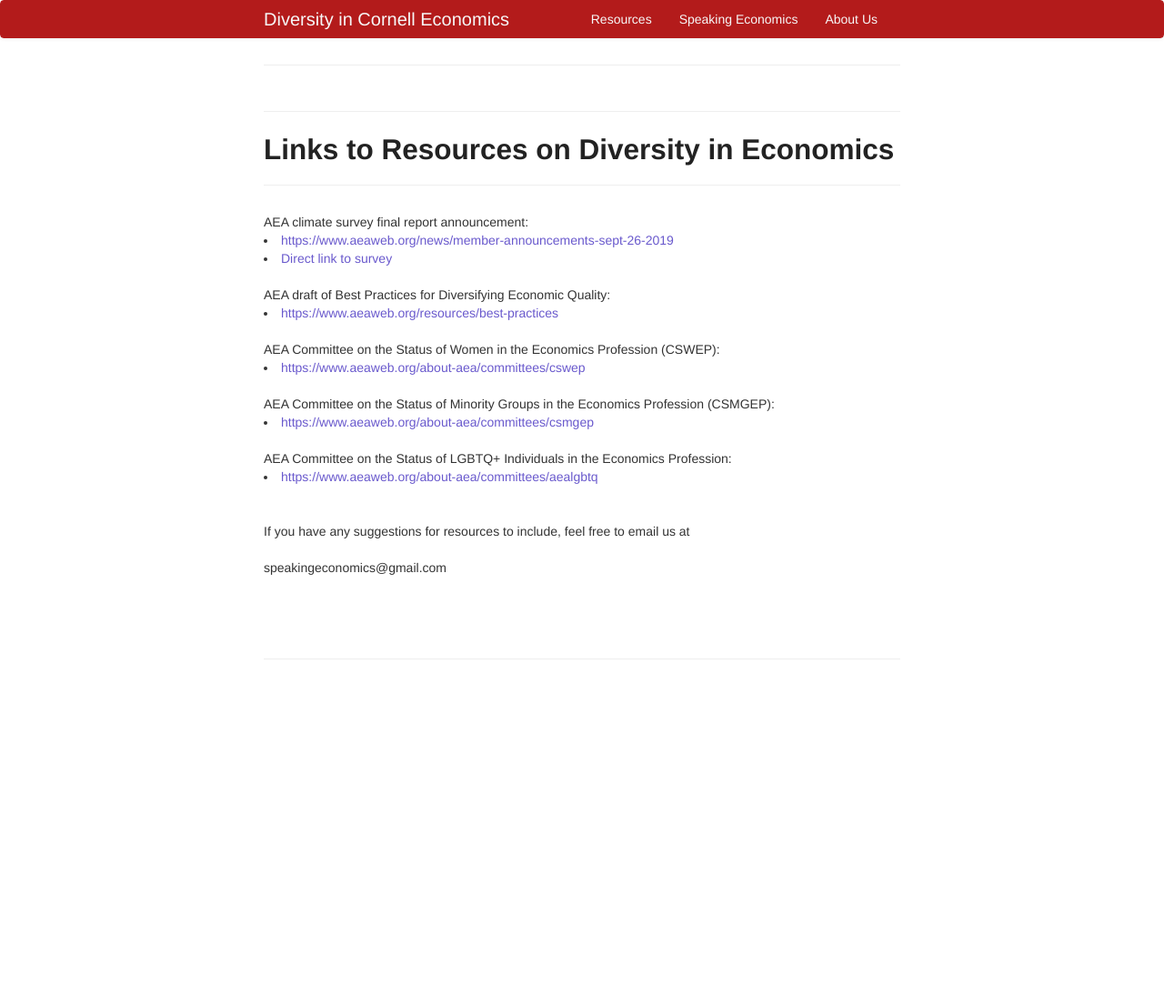
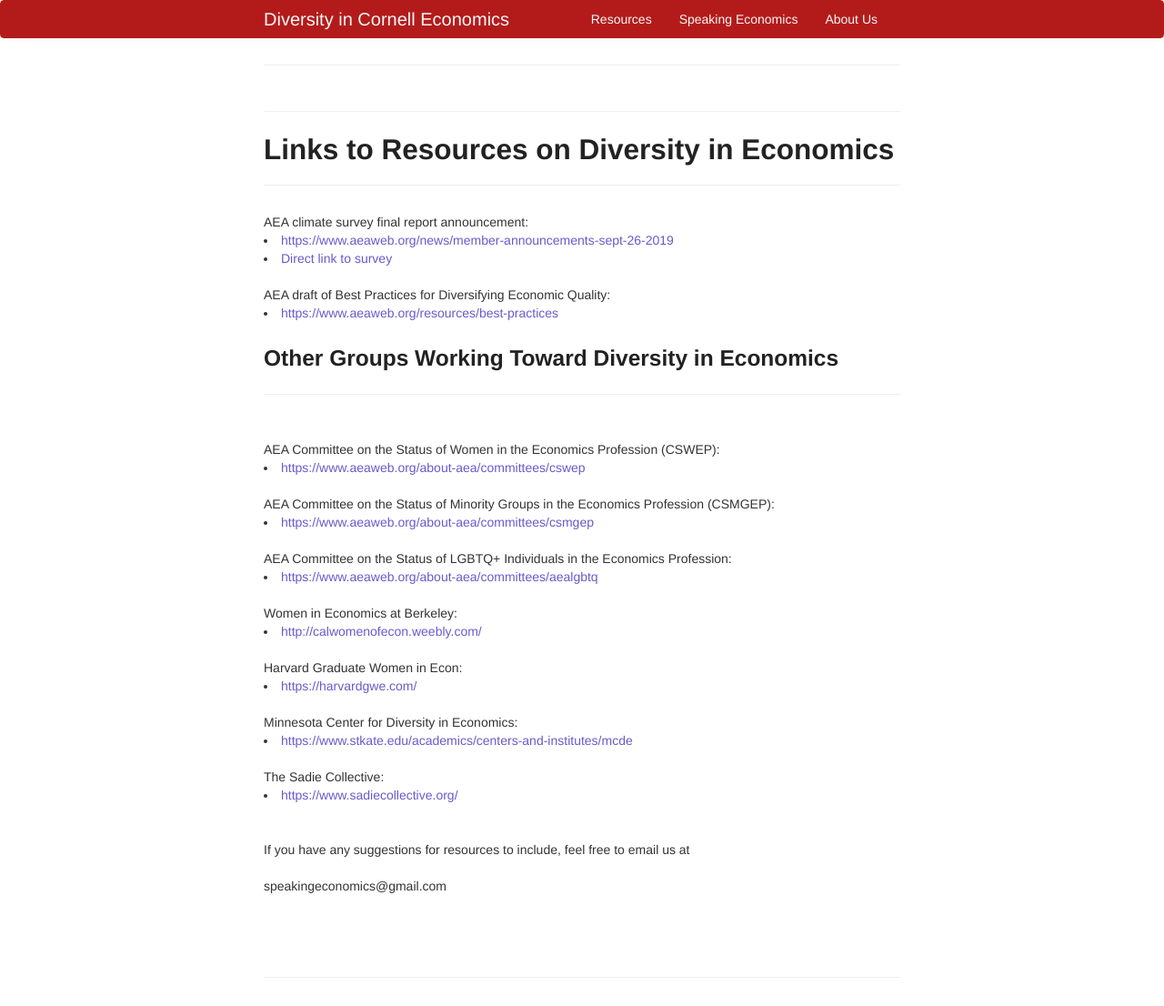
Before and after one commit to aponce6/Diversity-in-Cornell-Economics.github.io, a Jekyll site: the page built from pages/resources.md, in a window 1280 px wide. Shown: the whole page at 91% size. Built offline with Jekyll 4.4.1, drawn with Linux system fonts in a browser that asks for light colours; our own code applies the rules of GitHub Pages for plain Markdown files; before the commit the page ends 900 px from its top, so only the background shows below that.

Commit message:
update resources

```diff
--- a/pages/resources.md
+++ b/pages/resources.md
@@ -44,6 +44,10 @@ To remove the underline from the title, remove the <u> tags (<u> and </u>)
 <br/>
 AEA draft of Best Practices for Diversifying Economic Quality: <li><a href="https://www.aeaweb.org/resources/best-practices">https://www.aeaweb.org/resources/best-practices</a></li>
 
+<div class="page-header">
+<h3>Other Groups Working Toward Diversity in Economics</h3>
+</div>
+
 <br/>
 AEA Committee on the Status of Women in the Economics Profession (CSWEP):
 <li><a href="https://www.aeaweb.org/about-aea/committees/cswep">https://www.aeaweb.org/about-aea/committees/cswep</a></li>
@@ -56,6 +60,21 @@ AEA Committee on the Status of Minority Groups in the Economics Profession (CSMG
 AEA Committee on the Status of LGBTQ+ Individuals in the Economics Profession:
 <li><a href="https://www.aeaweb.org/about-aea/committees/aealgbtq">https://www.aeaweb.org/about-aea/committees/aealgbtq</a></li>
 
+<br/>
+Women in Economics at Berkeley:
+<li><a href="http://calwomenofecon.weebly.com/">http://calwomenofecon.weebly.com/</a></li>
+
+<br/>
+Harvard Graduate Women in Econ:
+<li><a href="https://harvardgwe.com/">https://harvardgwe.com/</a></li>
+
+<br/>
+Minnesota Center for Diversity in Economics:
+<li><a href="https://www.stkate.edu/academics/centers-and-institutes/mcde">https://www.stkate.edu/academics/centers-and-institutes/mcde</a></li>
+
+<br/>
+The Sadie Collective:
+<li><a href="https://www.sadiecollective.org/">https://www.sadiecollective.org/</a></li>
 
 
     <br/>
```
